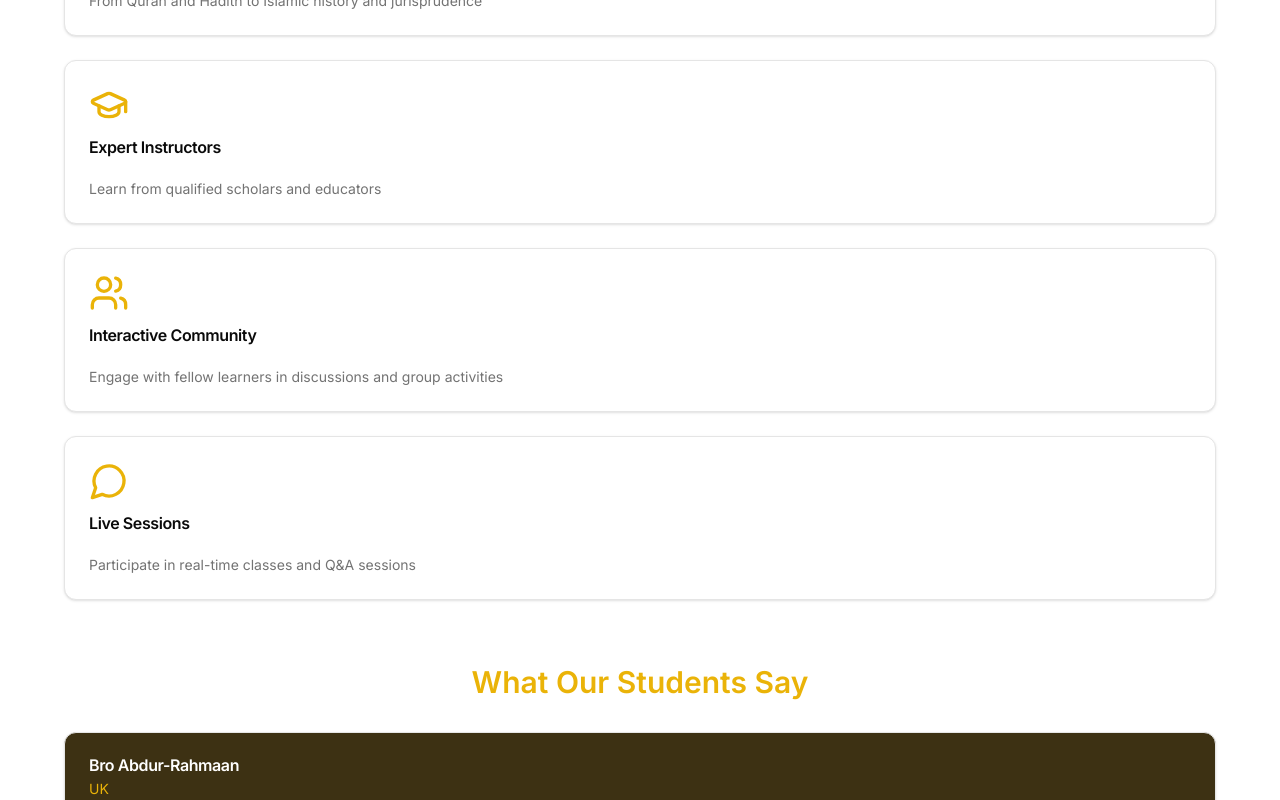
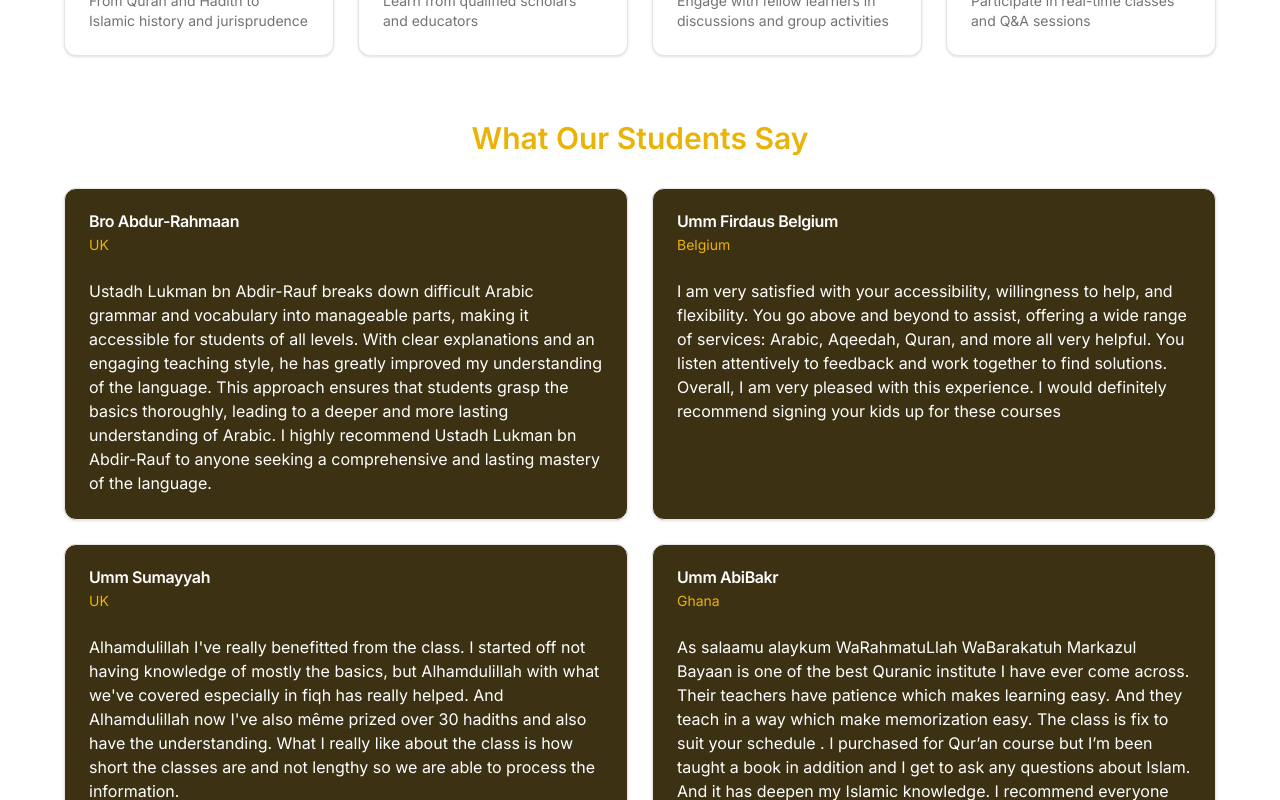
Before and after one commit to Lukman10a/markazulbayaan, a Next.js app: page /reviews in a window 1280 px wide. Shown: the part 748-1548 px from the top of the page. Built offline with nearby package versions, Linux system fonts and the light colour scheme.

Commit message:
update the testimonial page]

```diff
--- a/src/pages/reviews.tsx
+++ b/src/pages/reviews.tsx
@@ -15,13 +15,13 @@ export default function Component() {
       <section className="bg-center object-cover bg-cover text-primary-foreground py-36 mb-8 bg-[url('../../public/assets/blog3.png')]">
         <div className="container mx-auto px-4 text-center">
           <h2 className="text-4xl font-bold mb-4">Markazul-Bayan</h2>
-          <p className="text-xl mb-8 text-yellow-500 p-4 px-10">
+          <p className="text-xl mb-8 text-yellow-500 p-4 px-10 sm:px-4">
             At Markazul Bayaan, students from around the globe gather to deepen
             their understanding of Islam, guided by expert teachers and a rich
             curriculum. Our community is built on a shared passion for learning
             and spiritual growth. Below, you can read what some of our students
             have to say about their experiences and the impact our school has
-            had on their journey.{" "}
+            had on their journey.
           </p>
         </div>
       </section>
@@ -30,7 +30,7 @@ export default function Component() {
         <h2 className="text-3xl font-semibold text-center mb-8 text-yellow-500">
           Key Features
         </h2>
-        <div className="grid grid-cols-1 md:grid-cols-2 lg:grid-cols-4 gap-6">
+        <div className="grid grid-cols-4 md:grid-cols-2 sm:grid-cols-1 gap-6">
           {[
             {
               icon: Book,
@@ -72,7 +72,7 @@ export default function Component() {
         <h2 className="text-3xl font-semibold text-center mb-8 text-yellow-500">
           What Our Students Say
         </h2>
-        <div className="grid grid-cols-1 md:grid-cols-2 lg:grid-cols-2 gap-6">
+        <div className="grid sm:grid-cols-1 grid-cols-2 gap-6">
           {testimonialsData.map((testimonial, index) => (
             <Card key={index} className="bg-[#2e2101ec] text-white">
               <CardHeader className=" text-white">
```
